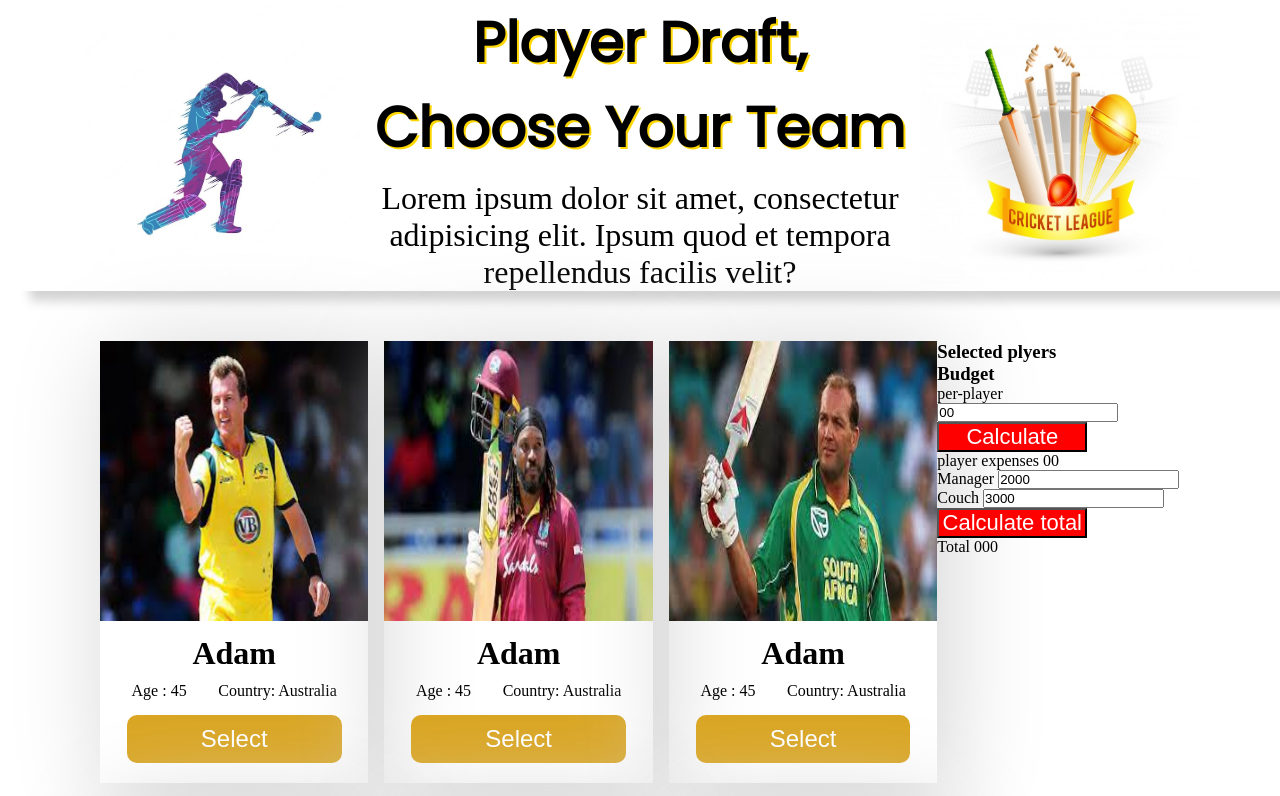
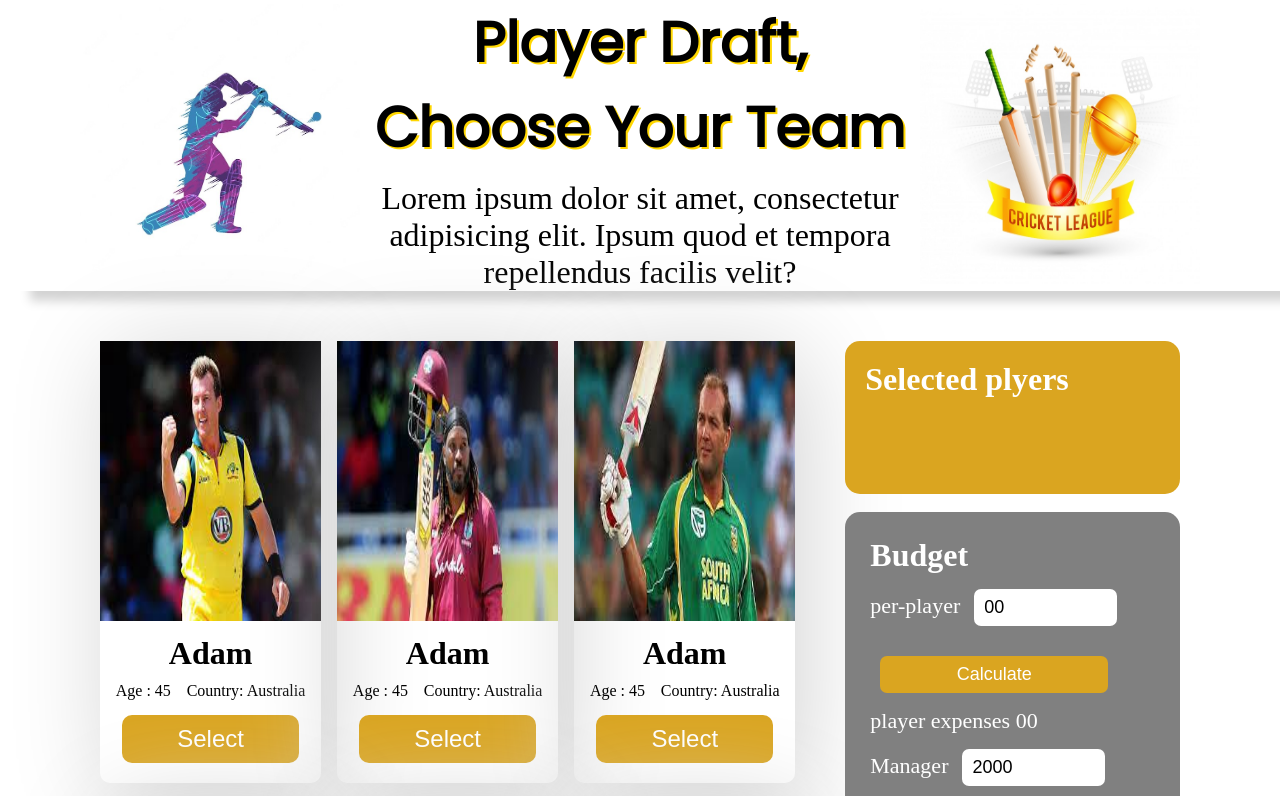
Before and after one commit to arafathossain7960/player-draft, a plain HTML site: page index.html in a window 1280 px wide. Shown: the top 796 px of the page. Drawn offline with Linux system fonts and the light colour scheme.

Commit message:
added budget section

```diff
--- a/index.html
+++ b/index.html
@@ -109,13 +109,15 @@
             <div id="calculations">
                 <div id="players-count">
                     <h3>Selected plyers</h3>
-                    <div >
+                    <br>
+                    <div>
                         <ol id="selected">
 
                         </ol>
                     </div>
-
+                    <br>
                 </div>
+                <br>
                 <div id="player-budget">
                     <h3>Budget</h3>
                     <label for="">per-player</label>
--- a/style/style.css
+++ b/style/style.css
@@ -78,6 +78,7 @@ main button{
     text-align: center;
     box-shadow: 10px 10px 100px lightgray;
     padding-bottom: 20px;
+    border-radius: 0 0 10px 10px;
 }
 .player h3{
     font-size: 2rem;
@@ -101,5 +102,64 @@ main button{
     outline: none;
     border-radius: 10px;
     border: none;
+    transition: 0.5s;
 
 }
+#players button:hover{
+background-color: gold;
+}
+
+
+ /* ------- calculations style ----------------  */
+ #calculations{
+    margin-left: 50px;
+ }
+
+ #players-count{
+    box-shadow: 5px 5px 10p gray;
+   background-color: goldenrod;
+   color: white;
+   padding: 20px;
+   border-radius: 15px;
+ }
+ #selected{
+    padding: 20px 30px;
+    font-size: 22px;
+
+ }
+
+ #players-count h3, #player-budget h3{
+    font-size: 2rem;
+ }
+
+ /* ------- budget area style -------- */
+ #player-budget{
+    padding: 25px;
+    background-color: gray;
+    border-radius: 15px;
+    color: white;
+ }
+ #player-budget input{
+    width: 50%;
+    padding: 8px 10px;
+    margin: 15px 10px;
+    font-size: 18px;
+    border-radius: 7px;
+    border: none;
+ }
+ #player-budget button{
+    width: 80%;
+    padding: 8px 10px;
+    margin: 15px 10px;
+    font-size: 18px;
+    border-radius: 7px;
+    border: none;
+    background-color: goldenrod;
+    transition: 0.5s;
+ }
+ #player-budget button:hover{
+    background-color: gold;
+ }
+ #player-budget p, label{
+    font-size: 22px;
+ }
```
